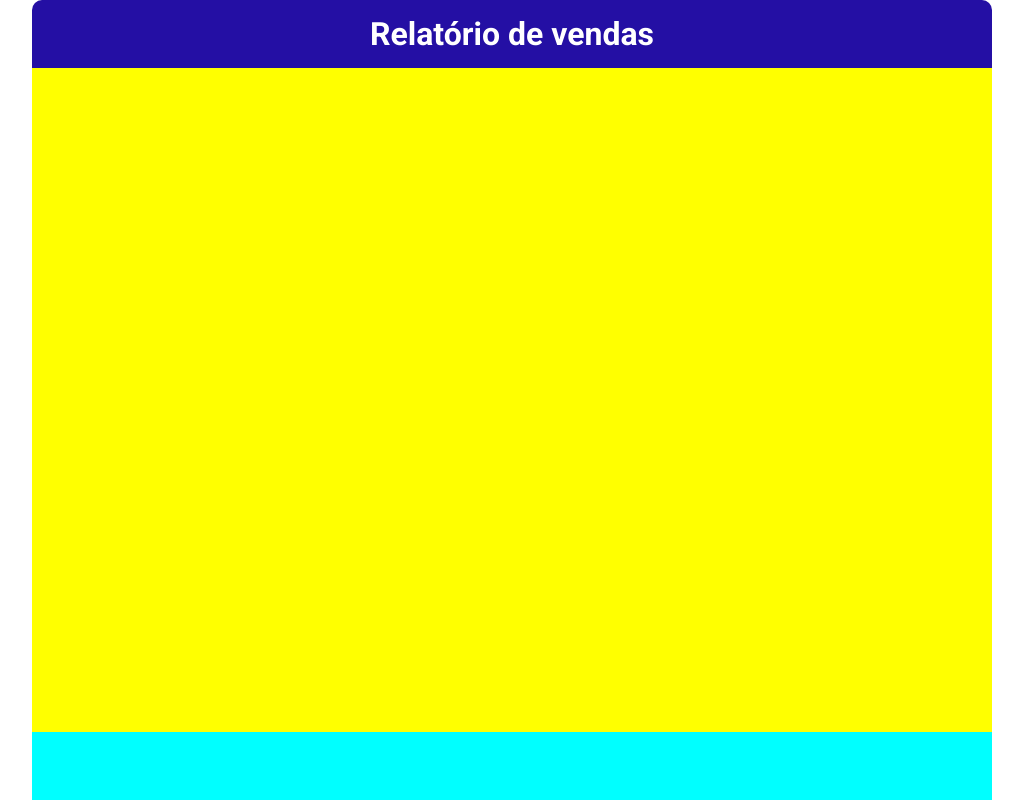
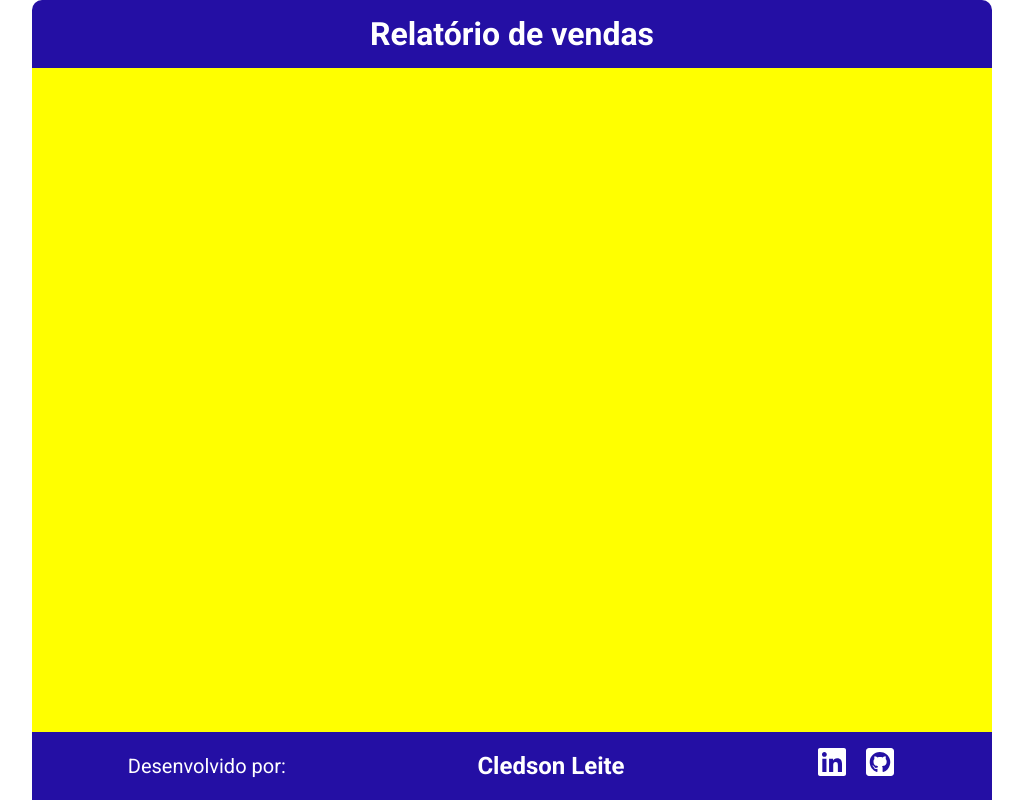
Before and after one commit to cledson-leite/desafio-cielo, a React (Vite) app: page / in a window 1280 px wide. Shown: the whole page, without its empty margins (128-1151 px from the left). Built offline with nearby package versions, Linux system fonts and the light colour scheme.

Commit message:
feat: implement footer component

```diff
--- /dev/null
+++ b/src/view/components/Footer/index.tsx
@@ -0,0 +1,25 @@
+import { FaLinkedin, FaGithubSquare } from 'react-icons/fa'
+import  * as Styled from './styles'
+
+export const Footer = () => {
+  return (
+    <Styled.Container  >
+        <Styled.Text role='text'>Desenvolvido por:</Styled.Text>
+        <Styled.Name role='desenvolvedor'>Cledson Leite</Styled.Name>
+        <Styled.Action role='action'>
+            <Styled.Link
+                role='linkedin'
+                href='https://www.linkedin.com/in/cledson-leite/'
+                >
+                    <FaLinkedin/>
+            </Styled.Link>
+            <Styled.Link
+                role='github'
+                href='https://github.com/cledson-leite/'
+                >
+                    <FaGithubSquare />
+            </Styled.Link>
+        </Styled.Action>
+    </Styled.Container>
+  )
+}
--- /dev/null
+++ b/src/view/components/Footer/styles.ts
@@ -0,0 +1,30 @@
+import styled from "styled-components";
+
+export const Container = styled.div`
+    display: flex;
+    justify-content: space-around;
+    align-items: center;
+    width: 100%;
+    height: 100%;
+    background-color: ${({theme}) => theme.secondary};
+    color: ${({theme}) => theme.text};
+`
+export const Text = styled.p`
+    font-size: 1.25rem;
+    font-weight: 400;
+`
+export const Name = styled.h2`
+    font-size: 1.5rem;
+    font-weight: 700;
+`
+export const Action = styled.span`
+    display: flex;
+    justify-content: space-between;
+    align-items: center;
+    width: 5rem;
+`
+export const Link = styled.a`
+    text-decoration: none;
+    font-size: 2rem;
+    color: ${({theme}) => theme.text};
+`
--- a/src/view/pages/App/index.tsx
+++ b/src/view/pages/App/index.tsx
@@ -1,3 +1,4 @@
+import { Footer } from '../../components/Footer'
 import { Header } from '../../components/Header'
 import * as Styled from './styles'
 
@@ -7,7 +8,7 @@ export const App = () => {
       <Styled.Content  role='content'>
         <Styled.TopBar role='topBar'><Header /></Styled.TopBar>
         <Styled.Main role='main'></Styled.Main>
-        <Styled.BottonBar role='bottonBar'></Styled.BottonBar>
+        <Styled.BottonBar role='bottonBar'><Footer/></Styled.BottonBar>
       </Styled.Content>
     </Styled.Container>
   )
```
Also changed, not shown: 2 other files (tests, documents, lock files or other folders).
